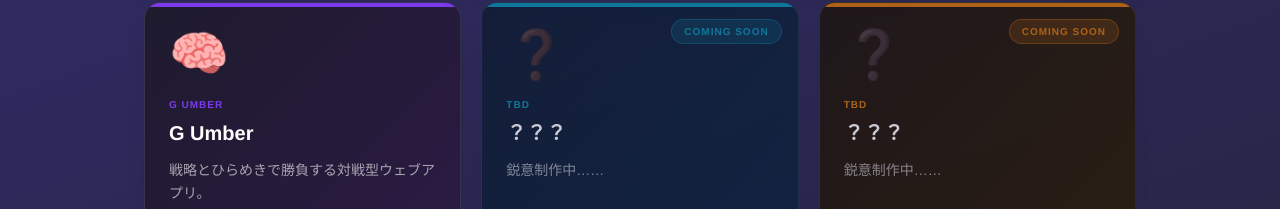
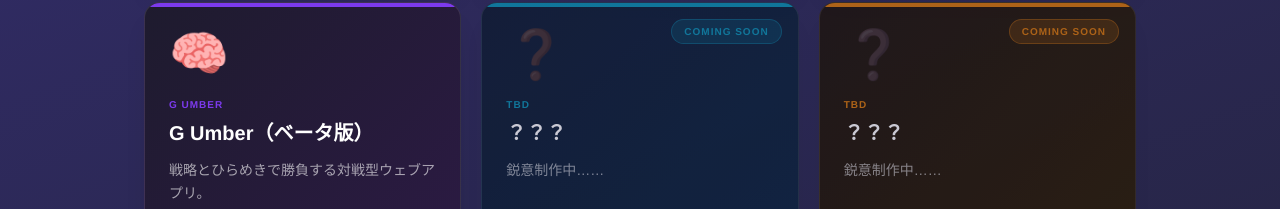
Before and after one commit to penmawashi8-ux/SKULL, a React (Vite) app in the folder hub/: page / in a window 1280 px wide. Shown: the part 1116-1325 px from the top of the page. Built offline with nearby package versions, Linux system fonts and the light colour scheme; no server answers.

Commit message:
Add ベータ版 label to G Umber title
https://claude.ai/code/session_01PA5kY5FBkuuuMEQEGowsdC

```diff
--- a/hub/src/App.tsx
+++ b/hub/src/App.tsx
@@ -131,7 +131,7 @@ const games: Game[] = [
   },
   {
     id: 'g-board-app',
-    name: 'G Umber',
+    name: 'G Umber（ベータ版）',
     nameEn: 'G UMBER',
     description: '戦略とひらめきで勝負する対戦型ウェブアプリ。',
     icon: '🧠',
```
